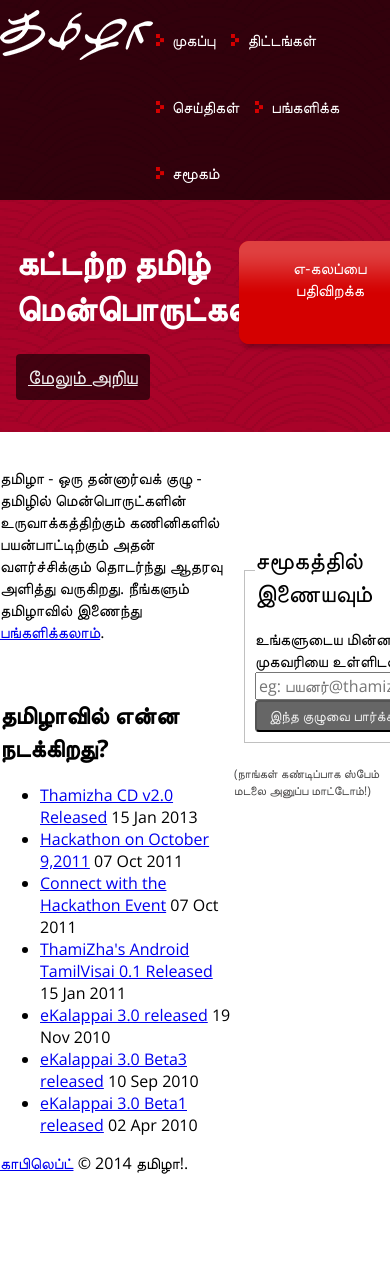
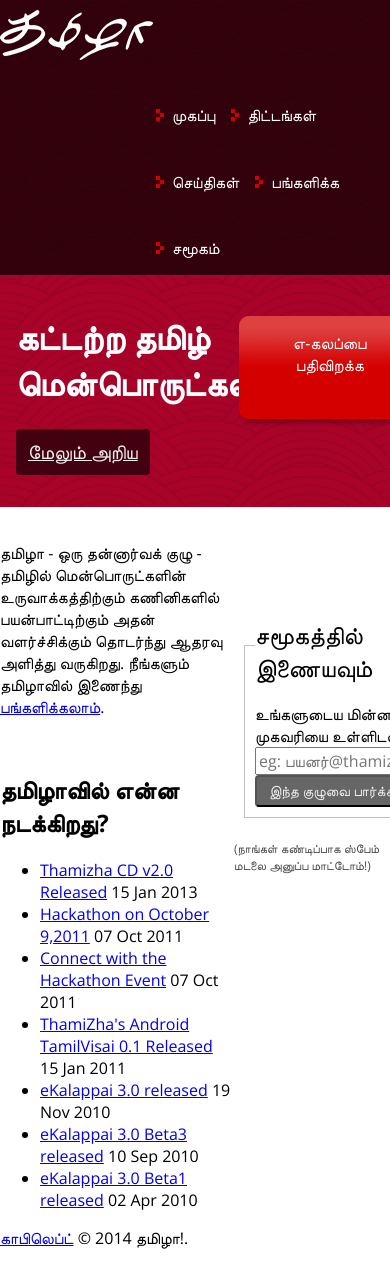
Before and after one commit to thamizha/thamizha.github.io, a Jekyll site: the page built from index.html, in a window 390 px wide. Built offline with Jekyll 4.4.1, drawn with Linux system fonts in a browser that asks for light colours; before the commit the page ends 1190 px from its top, so only the background shows below that.

Commit message:
Update main.css

```diff
--- a/assets/styles/main.css
+++ b/assets/styles/main.css
@@ -98,6 +98,12 @@
   width: 20%;
   float: left;
   padding: 10px 0;
+}
+
+@media only screen and (max-width : 640px) {
+  .logo {
+    width: 100%;
+  }
 }
 
 .top-bar {
```
